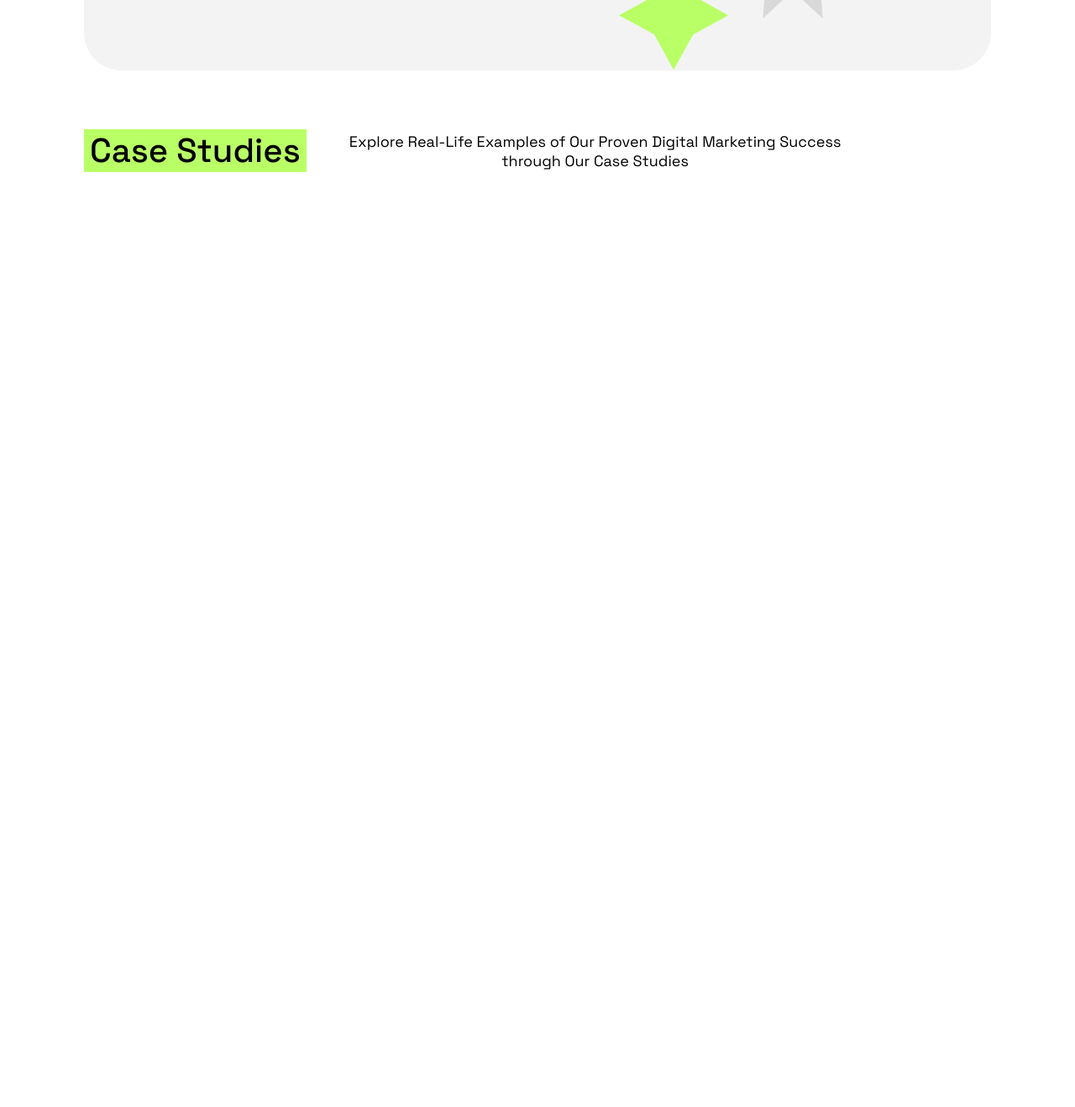
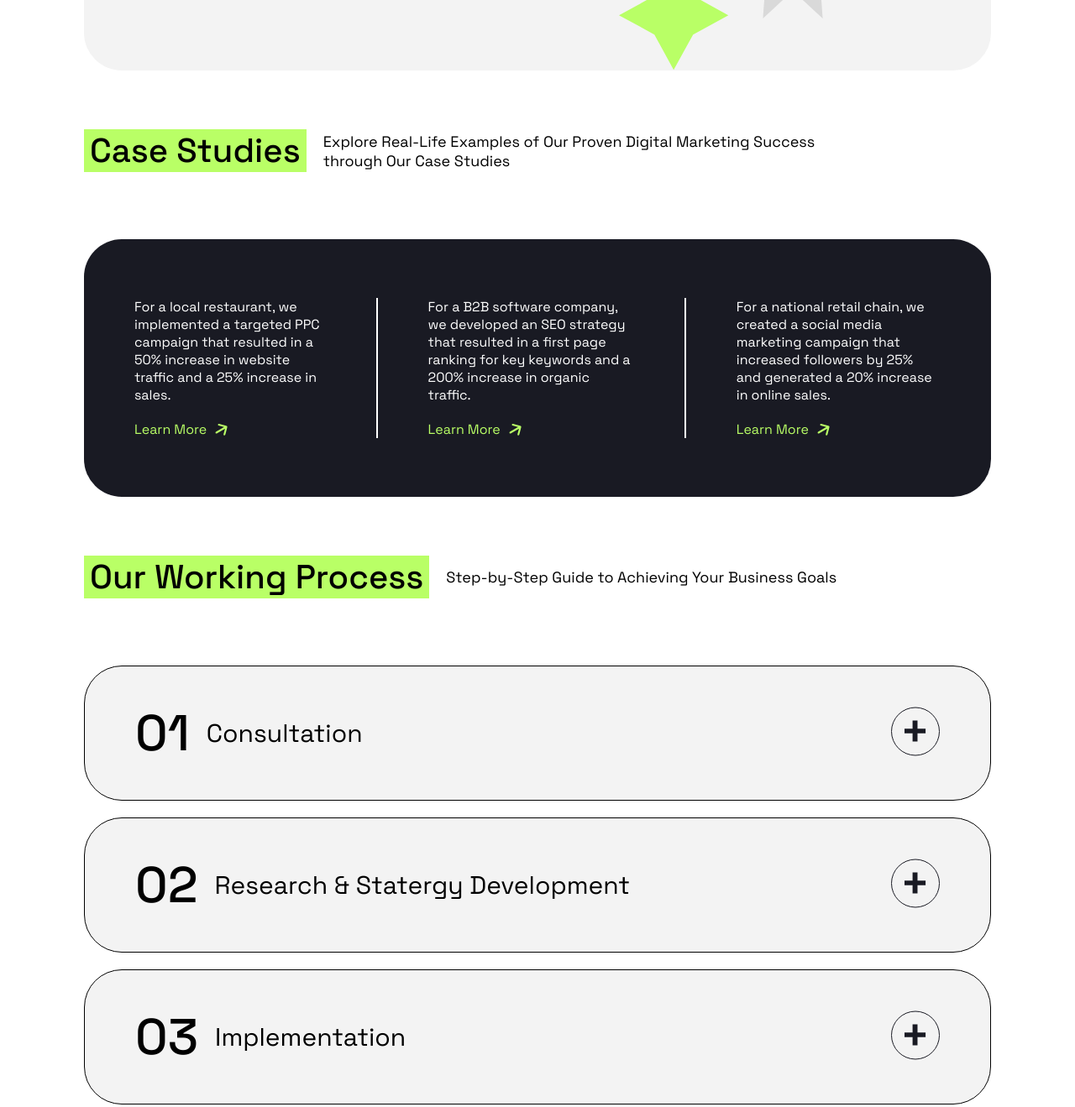
Before and after one commit to Ansssh/Ryaz.io, a plain HTML site: page index.html in a window 1280 px wide. Shown: the part 2483-3802 px from the top of the page at 84% size. Before the commit the page ends 2768 px from the top, so only its background shows below. Drawn offline with Linux system fonts and the light colour scheme.

Commit message:
Working Process

```diff
--- a/index.html
+++ b/index.html
@@ -13,7 +13,6 @@
 </head>
 
 <body>
-    <p id="none">Use other device please</p>
     <header>
         <div>
             <img src="media/logo.svg" alt="logo">
@@ -133,7 +132,8 @@
     <div class="proposal">
         <div class="text">
             <h3>Let's Make things happen</h3>
-            <p>Contact us today to learn more about how our digital marketing services can help your business grow and succeed online.</p>
+            <p>Contact us today to learn more about how our digital marketing services can help your business grow and
+                succeed online.</p>
             <button>Get Your Free Proposal</button>
         </div>
         <img src="media/Proposal.svg" alt="Proposal">
@@ -147,6 +147,123 @@
             Explore Real-Life Examples of Our Proven Digital Marketing Success through Our Case Studies
         </p>
     </div>
+
+    <div class="study">
+        <div class="study-case1">
+            <p>For a local restaurant, we implemented a targeted PPC campaign that resulted in a 50% increase in website
+                traffic and a 25% increase in sales.</p>
+            <div>
+                <span>Learn More</span>
+                <img src="media/CS Arrow.svg" alt="Arrow">
+            </div>
+        </div>
+        <div class="study-case2">
+            <p>For a B2B software company, we developed an SEO strategy that resulted in a first page ranking for key
+                keywords and a 200% increase in organic traffic.</p>
+            <div>
+                <span>Learn More</span>
+                <img src="media/CS Arrow.svg" alt="Arrow">
+            </div>
+        </div>
+        <div class="study-case3">
+            <p>For a national retail chain, we created a social media marketing campaign that increased followers by 25%
+                and generated a 20% increase in online sales.</p>
+            <div>
+                <span>Learn More</span>
+                <img src="media/CS Arrow.svg" alt="Arrow">
+            </div>
+        </div>
+    </div>
+
+
+    <div class="case-study">
+        <h2>
+            Our Working Process
+        </h2>
+        <p>
+            Step-by-Step Guide to Achieving Your Business Goals
+        </p>
+    </div>
+
+    <div class="process">
+        <div class="textn">
+            <h2>
+                01
+            </h2>
+            <p>
+                Consultation
+            </p>
+        </div>
+        <div class="plus">
+            <img src="media/plus.svg" alt="plus">
+        </div>
+    </div>
+    <div class="process">
+        <div class="textn">
+            <h2>
+                02
+            </h2>
+            <p>
+                Research & Statergy Development
+            </p>
+        </div>
+        <div class="plus">
+            <img src="media/plus.svg" alt="plus">
+        </div>
+    </div>
+    <div class="process">
+        <div class="textn">
+            <h2>
+                03
+            </h2>
+            <p>
+                Implementation
+            </p>
+        </div>
+        <div class="plus">
+            <img src="media/plus.svg" alt="plus">
+        </div>
+    </div>
+    <div class="process">
+        <div class="textn">
+            <h2>
+                04
+            </h2>
+            <p>
+                Monitoring & Optimization
+            </p>
+        </div>
+        <div class="plus">
+            <img src="media/plus.svg" alt="plus">
+        </div>
+    </div>
+    <div class="process">
+        <div class="textn">
+            <h2>
+                05
+            </h2>
+            <p>
+                Report & Communication
+            </p>
+        </div>
+        <div class="plus">
+            <img src="media/plus.svg" alt="plus">
+        </div>
+    </div>
+    <div class="process">
+        <div class="textn">
+            <h2>
+                06
+            </h2>
+            <p>
+                Continual Improvement
+            </p>
+        </div>
+        <div class="plus">
+            <img src="media/plus.svg" alt="plus">
+        </div>
+    </div>
+
 </body>
 
 </html>
--- a/styles.css
+++ b/styles.css
@@ -683,6 +683,8 @@ header nav div a {
     @media only screen and (min-width: 992px) {
         margin: 70px 100px 80px 100px;
         flex-direction: row;
+        text-align: left;
+        flex-basis: 30%;
 
     }
 
@@ -692,12 +694,144 @@ header nav div a {
 .case-study h2 {
     padding: 0px 7px 0px 7px;
     opacity: 0px;
-    background-color:#B9FF66;
+    background-color: #B9FF66;
     font-size: 40px;
     font-weight: 500;
 }
-.case-study p{
+
+.case-study p {
     flex-basis: 60%;
     font-size: 18px;
     font-weight: 400;
 }
+
+/* Studying Cases */
+
+.study {
+    display: flex;
+    margin: 0 100px 70px 100px;
+    padding: 70px 60px 70px 60px;
+    background-color: #191A23;
+    color: white;
+    border-radius: 45px;
+
+    @media only screen and (max-width: 600px) {
+        margin: 0 10px 15px 10px;
+        padding: 20px 15px 20px 15px;
+
+    }
+
+    @media only screen and (min-width: 600px) {
+        margin: 0 30px 25px 30px;
+        padding: 25px 20px 25px 20px;
+    }
+
+    @media only screen and (min-width: 768px) {
+        margin: 0 50px 35px 50px;
+        padding: 35px 30px 35px 30px;
+
+    }
+
+    @media only screen and (min-width: 992px) {
+        margin: 0 100px 70px 100px;
+        padding: 70px 60px 70px 60px;
+    }
+
+    @media only screen and (min-width: 1200px) {}
+}
+
+.study-case1 {
+    padding-right: 60px;
+}
+
+.study-case2 {
+    padding: 0 60px 0 60px;
+    border-left: 2px solid white;
+    border-right: 2px solid white;
+
+}
+
+.study-case3 {
+    padding-left: 60px;
+}
+
+.study-case1,
+.study-case2,
+.study-case3 {
+    display: flex;
+    flex-direction: column;
+    gap: 20px;
+}
+
+.study-case1 div,
+.study-case2 div,
+.study-case3 div {
+    display: flex;
+    align-items: center;
+    gap: 7px;
+    color: #B9FF66;
+
+
+}
+
+.study-case1 img,
+.study-case2 img,
+.study-case3 img {
+    scale: 0.7;
+}
+
+
+/* working Process Blocks */
+
+.process {
+    margin: 70px 100px 30px 100px;
+    display: flex;
+    padding: 41px 60px 41px 60px;
+    gap: 10px;
+    border-radius: 45px;
+    border: 1px solid black;
+    align-items: center;
+    justify-content: space-between;
+    background-color: #F3F3F3;
+    @media only screen and (max-width: 600px) {
+        padding: 10px 15px 12px 15px;
+        margin: 0 10px 15px 10px;
+
+    }
+    @media only screen and (min-width: 600px) {
+        margin: 0 30px 25px 30px;
+        padding: 12px 22px 12px 22px;
+
+    }
+    @media only screen and (min-width: 768px) {
+        margin: 0 50px 17px 50px;
+        padding: 21px 30px 21px 30px;
+
+    }
+    @media only screen and (min-width: 992px) {
+        margin: 0 100px 20px 100px;
+        padding: 41px 60px 41px 60px;
+
+
+    }
+    @media only screen and (min-width: 1200px) {
+
+    }
+}
+
+.textn{
+    gap: 20px;
+    display: flex;
+    flex-direction: row;
+    align-items: center;
+}
+
+.textn h2{
+    font-size: 60px;
+    font-weight: 500;
+}
+
+.textn p{
+    font-size: 30px;
+    font-weight: 400;
+}
```
Also changed, not shown: Responsiveness.txt, media/CS Arrow.svg (added), media/plus.svg (added).
